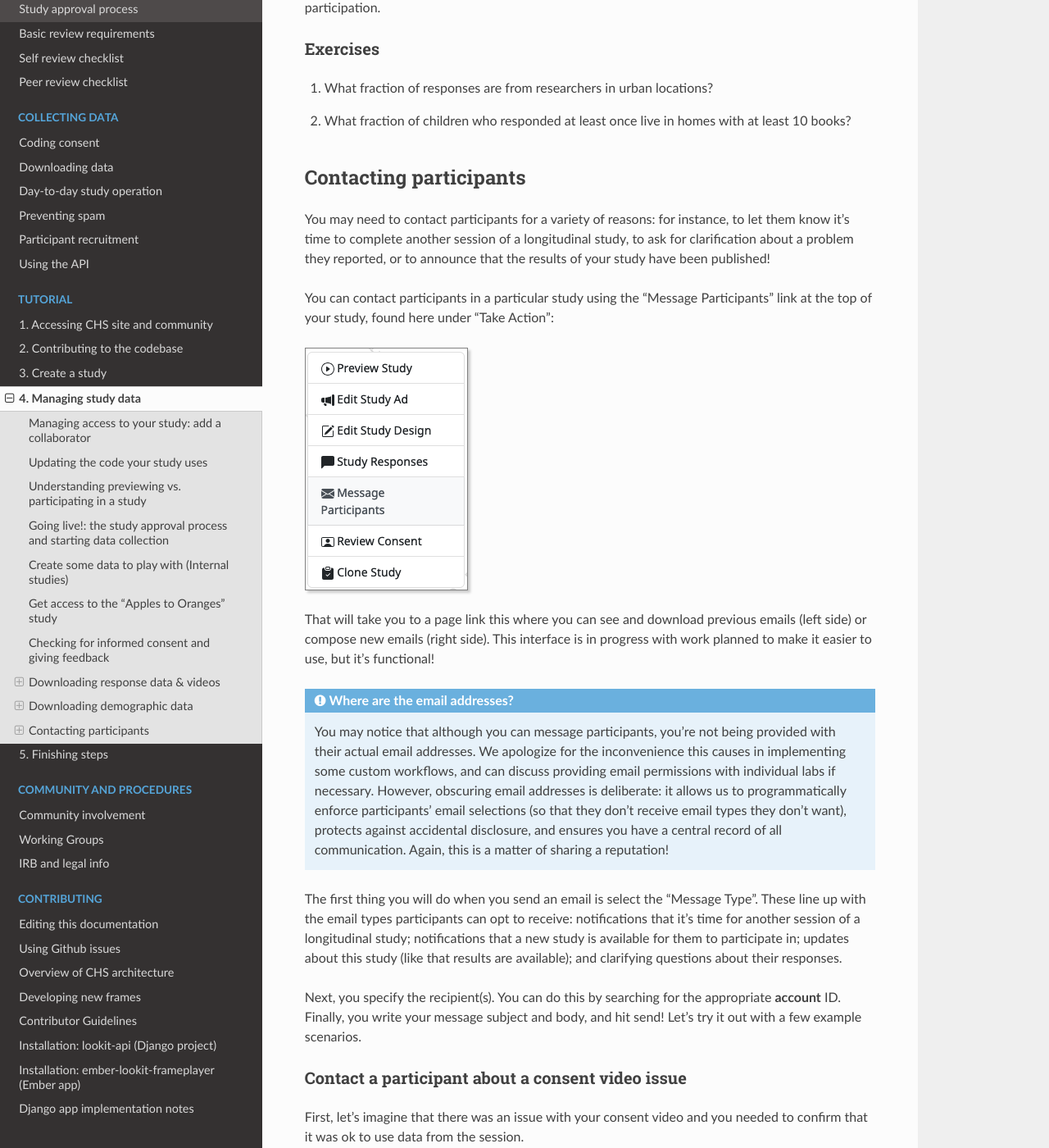
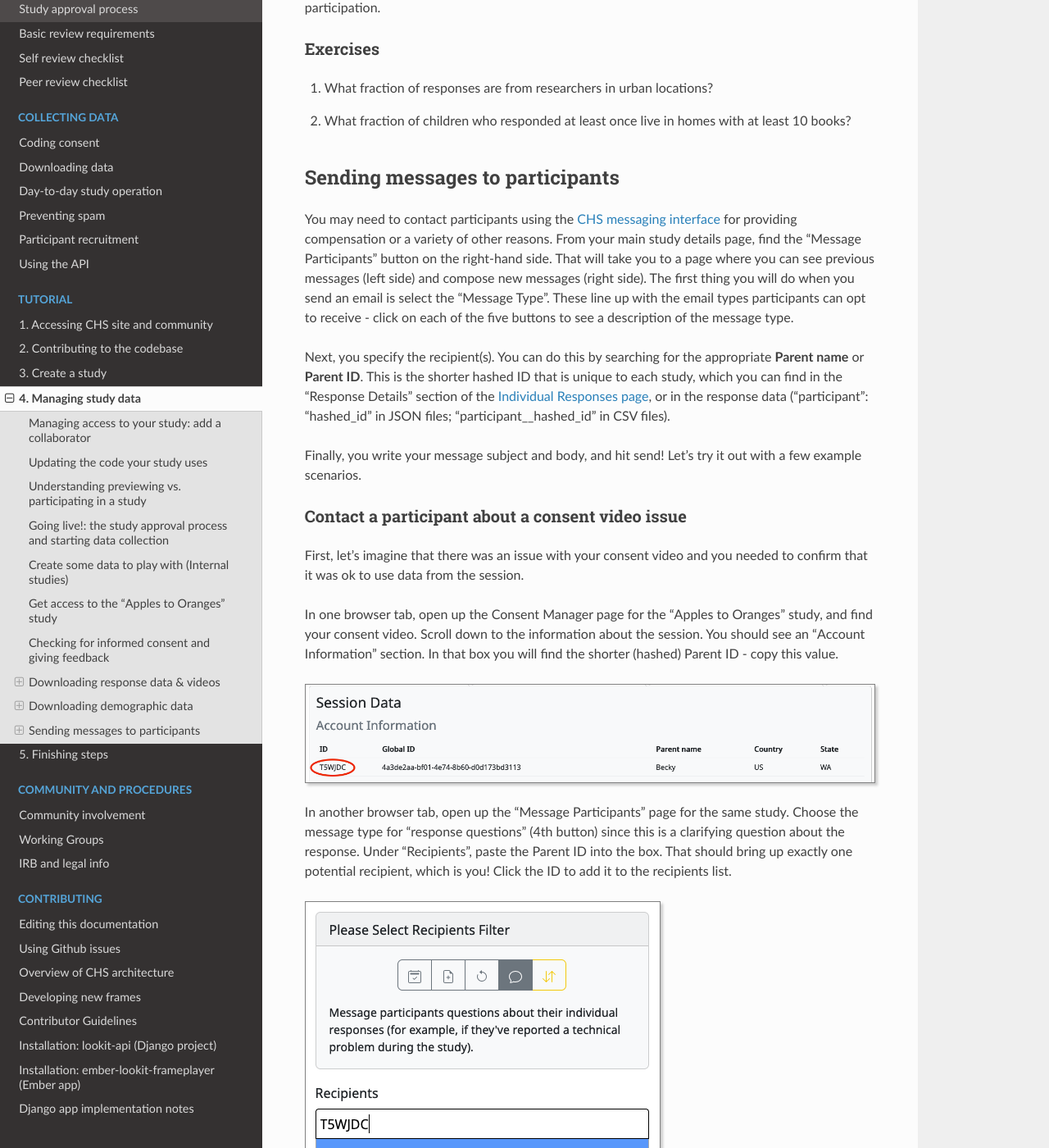
Before and after one commit to lookit/lookit-docs, a Sphinx documentation site: the page built from docs/source/tutorial-manage-data.rst, in a window 1280 px wide and 1400 px high, scrolled down 9646 px. Shown: the whole window at 82% size. Built offline with Sphinx 7.4.7 and the Read the Docs theme 3.1.0, drawn with Linux system fonts in a browser that asks for light colours; some of the changed text lies outside the part shown.

Commit message:
update tutorial section on messaging participants - remove duplicate info, update text and screenshots

```diff
--- a/docs/source/tutorial-manage-data.rst
+++ b/docs/source/tutorial-manage-data.rst
@@ -185,59 +185,59 @@ Exercises
 
 2. What fraction of children who responded at least once live in homes with at least 10 books?
 
-.. _contacting_participants:
+.. _tutorial_contacting_participants:
 
-Contacting participants
------------------------------
+Sending messages to participants
+----------------------------------
 
-You may need to contact participants for a variety of reasons: for instance, to let them know it's time to complete another session of a longitudinal study, to ask for clarification about a problem they reported, or to announce that the results of your study have been published!
+You may need to contact participants using the :ref:`CHS messaging interface <contacting_participants>` for providing compensation or a variety of other reasons. From your main study details page, find the "Message Participants" button on the right-hand side. That will take you to a page where you can see previous messages (left side) and compose new messages (right side). The first thing you will do when you send an email is select the "Message Type". These line up with the email types participants can opt to receive - click on each of the five buttons to see a description of the message type.
 
-You can contact participants in a particular study using the "Message Participants" link at the top of your study, found here under "Take Action":
+Next, you specify the recipient(s). You can do this by searching for the appropriate **Parent name** or **Parent ID**. This is the shorter hashed ID that is unique to each study, which you can find in the "Response Details" section of the :ref:`Individual Responses page <individual_responses>`, or in the response data ("participant": "hashed_id" in JSON files; "participant__hashed_id" in CSV files).
 
-.. image:: _static/img/tutorial/message_participants_button.png
-    :alt: Message participants button
-
-That will take you to a page link this where you can see and download previous emails (left side) or compose new emails (right side). This interface is in progress with work planned to make it easier to use, but it's functional!
-
-.. admonition:: Where are the email addresses?
-
-   You may notice that although you can message participants, you're not being provided with their actual email addresses. We apologize for the inconvenience this causes in implementing some custom workflows, and can discuss providing email permissions with individual labs if necessary. However, obscuring email addresses is deliberate: it allows us to programmatically enforce participants' email selections (so that they don't receive email types they don't want), protects against accidental disclosure, and ensures you have a central record of all communication. Again, this is a matter of sharing a reputation!
-
-The first thing you will do when you send an email is select the "Message Type". These line up with the email types participants can opt to receive: notifications that it's time for another session of a longitudinal study; notifications that a new study is available for them to participate in; updates about this study (like that results are available); and clarifying questions about their responses.
-
-Next, you specify the recipient(s). You can do this by searching for the appropriate **account** ID. Finally, you write your message subject and body, and hit send! Let's try it out with a few example scenarios.
+Finally, you write your message subject and body, and hit send! Let's try it out with a few example scenarios.
 
 Contact a participant about a consent video issue
 ~~~~~~~~~~~~~~~~~~~~~~~~~~~~~~~~~~~~~~~~~~~~~~~~~~~~~~~~~~~~~~~~~~~
 
 First, let's imagine that there was an issue with your consent video and you needed to confirm that it was ok to use data from the session.
 
-In one browser tab, open up the consent manager view for the "Apples to Oranges" study, and find your consent video. Scroll down to the information about the session. You should see a "Participant information" section, separate from "Child information." Copy the (hashed) ID for the participant.
+In one browser tab, open up the Consent Manager page for the "Apples to Oranges" study, and find your consent video. Scroll down to the information about the session. You should see an "Account Information" section. In that box you will find the shorter (hashed) Parent ID - copy this value.
 
-.. image:: _static/img/tutorial/participant_id.png
-    :alt: Participant ID
+.. image:: _static/img/tutorial/account_parent_id.png
+    :alt: Find participant ID in Consent Manager Session Information.
 
-In another browser tab, open up the "Message participants" view for the same study. Choose the message type "response questions" since this is a clarifying question about the response. Under "recipients," deselect all and then paste the participant ID into the box. That should bring up exactly one potential recipient (which is you!) - click to add it.
+In another browser tab, open up the "Message Participants" page for the same study. Choose the message type for "response questions" (4th button) since this is a clarifying question about the response. Under "Recipients", paste the Parent ID into the box. That should bring up exactly one potential recipient, which is you! Click the ID to add it to the recipients list.
 
-Write a subject and body for your email explaining the problem and asking whether it's ok to use data from this session. (See :ref:`day-to-day study operation <confirm_consent>` for details about what you might say!)
+.. image:: _static/img/tutorial/message_participants_recipients.png
+    :alt: Selecting recipients on contact participants page
 
-Go ahead and send your email, and make sure you receive it!
+.. admonition:: Why is a recipient name/ID grayed-out?
+
+    You may find that some participants appear under "Recipients" but their names are grayed-out and cannot be selected. This means that the participant has opted out of the type of message you are sending. The only message type that can be sent to any participant is the "transactional" type, which must ONLY be used for providing compensation or completing other "transactions".
+
+Write a subject and body for your email explaining the problem and asking whether it's ok to use data from this session. (See :ref:`day-to-day study operation <confirm_consent>` for suggestions about what you might say!)
+
+Go ahead and send your message. You should receive the message as an email.
+
+Finally, on the Consent Manager page, approve your own consent video so that you can access your response data in the next step. See the :ref:`Consent Manager documentation <coding-consent>` for more information on how to approve your consent.
 
 Contact a participant with a gift card code
 ~~~~~~~~~~~~~~~~~~~~~~~~~~~~~~~~~~~~~~~~~~~~~~~~~~~~~~~~~~~~~~~~~~~
 
 Second, let's imagine that you're compensating participants with gift cards. (You'll want to take a look at the Terms of Use and :ref:`compensation info here <compensation>` as you make more detailed plans, but essentially, for now researchers are responsible for handling any compensation by messaging participants.)
 
-Instead of the consent manager, switch over to "individual responses" and find your response again. Copy the participant ID from the response JSON:
+From your study details page, click the "Study Responses" button from the menu on the right, then click on the "Individual Responses" tab. Find your response again. Copy the Parent ID from the "Response details" box:
 
-.. image:: _static/img/tutorial/id_in_json.png
-    :alt: Participant ID in response JSON
+.. image:: _static/img/tutorial/response_parent_id.png
+    :alt: Parent ID in the Response Details box
 
-Returning to your "message participants" tab, let's create another email. This time, you can actually select the "transactional email" option, which allows you to reach even people who have opted out of email; this is because you sending the compensation is the completion of a "transaction" they agreed to. You will see a warning which is ok:
+This same Parent ID can be found in the response data. If you download the data as a JSON file, it's under "participant": "hashed_id", and if you download the data as a CSV file, it's called "participant__hashed_id".
 
-.. image:: _static/img/tutorial/transactional.png
-    :alt: Transactional email warning
+Returning to the "Contact Participants" page, let's create another email. This time, you can select the "transactional" button (yellow), which allows you to reach even people who have opted out of email; this is because you sending the compensation is the completion of a "transaction" they agreed to. You will see a warning when you select this option, reminding you that this option is ONLY for completing a transaction.
 
 Like before, paste in your ID, write your message, send it, and make sure you receive it. (Don't actually send yourself a gift card. Unless you really want to.)
 
+.. image:: _static/img/tutorial/transactional.png
+    :alt: Transactional email
+
 Congratulations! We've covered all the basic functionality you'll need to manage your studies. Finally, we'll wrap up by briefly noting some of the advanced features you might want to use later and revisiting :ref:`Github issues<github_issues>` now that you may have some feature requests or bug reports.
```
Also changed, not shown: docs/source/_static/img/tutorial/account_parent_id.png (added), docs/source/_static/img/tutorial/id_in_json.png (deleted), docs/source/_static/img/tutorial/message_participants_recipients.png (added), docs/source/_static/img/tutorial/participant_id.png (deleted), docs/source/_static/img/tutorial/response_parent_id.png (added), docs/source/_static/img/tutorial/transactional.png.
